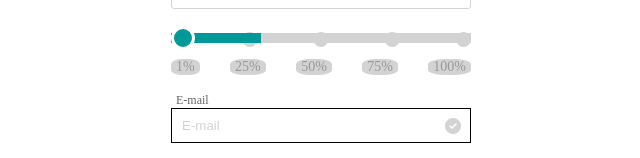
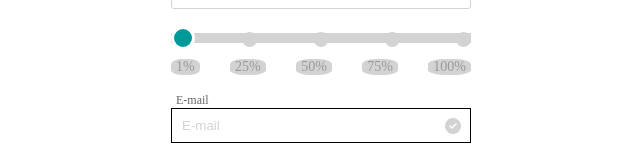
Before and after one commit to Seung-wan/wanted_pre_onboarding, a React (Create React App) app: page / in a window 1280 px wide. Shown: the top 158 px of the page, without its empty margins (319-959 px from the left). Built offline with nearby package versions, Linux system fonts and the light colour scheme.

Commit message:
feat. Slider

```diff
--- a/src/components/Slider.js
+++ b/src/components/Slider.js
@@ -1,16 +1,36 @@
-import React, { useState } from 'react';
+import React, { useCallback, useState } from 'react';
 
 const Slider = () => {
   const [percent, setPercent] = useState(0);
+  const [colorCircle, setColorCircle] = useState(0);
+
+  const clickPercent = (per, colorCircle) => {
+    setPercent(per);
+    setColorCircle(colorCircle);
+  };
 
   const changeSlider = (evt) => {
+    console.log(Math.floor(Number(evt.target.value) / 25));
+    setColorCircle(Math.floor(Number(evt.target.value) / 25));
     setPercent(evt.target.value);
   };
 
+  const renderCircle = (colorCircle) => {
+    const arr = Array.from({ length: 5 }, (_, i) => {
+      if (i === 4) return <div key={i} className="circle color"></div>;
+
+      return i < colorCircle ? (
+        <div key={i} className="circle color"></div>
+      ) : (
+        <div key={i} className="circle"></div>
+      );
+    });
+    return arr;
+  };
   return (
     <div>
       <div className="percent">
-        <span>{percent}</span>
+        <span className="black">{percent}</span>
         <span>%</span>
       </div>
       <div className="range-circle">
@@ -22,23 +42,19 @@
           max="100"
           value={percent}
           onChange={changeSlider}
+          style={{ backgroundSize: `${percent}% 100%` }}
         />
-        <div className="circle"></div>
-        <div className="circle"></div>
-        <div className="circle"></div>
-        <div className="circle"></div>
-        <div className="circle"></div>
+        {renderCircle(colorCircle)}
       </div>
 
       <div className="percent-button">
-        <div onClick={() => setPercent(1)}>1%</div>
-        <div onClick={() => setPercent(25)}>25%</div>
-        <div onClick={() => setPercent(50)}>50%</div>
-        <div onClick={() => setPercent(75)}>75%</div>
-        <div onClick={() => setPercent(100)}>100%</div>
+        <div onClick={() => clickPercent(1, 0)}>1%</div>
+        <div onClick={() => clickPercent(25, 1)}>25%</div>
+        <div onClick={() => clickPercent(50, 2)}>50%</div>
+        <div onClick={() => clickPercent(75, 3)}>75%</div>
+        <div onClick={() => clickPercent(100, 4)}>100%</div>
       </div>
     </div>
   );
 };
-
 export default Slider;
```
